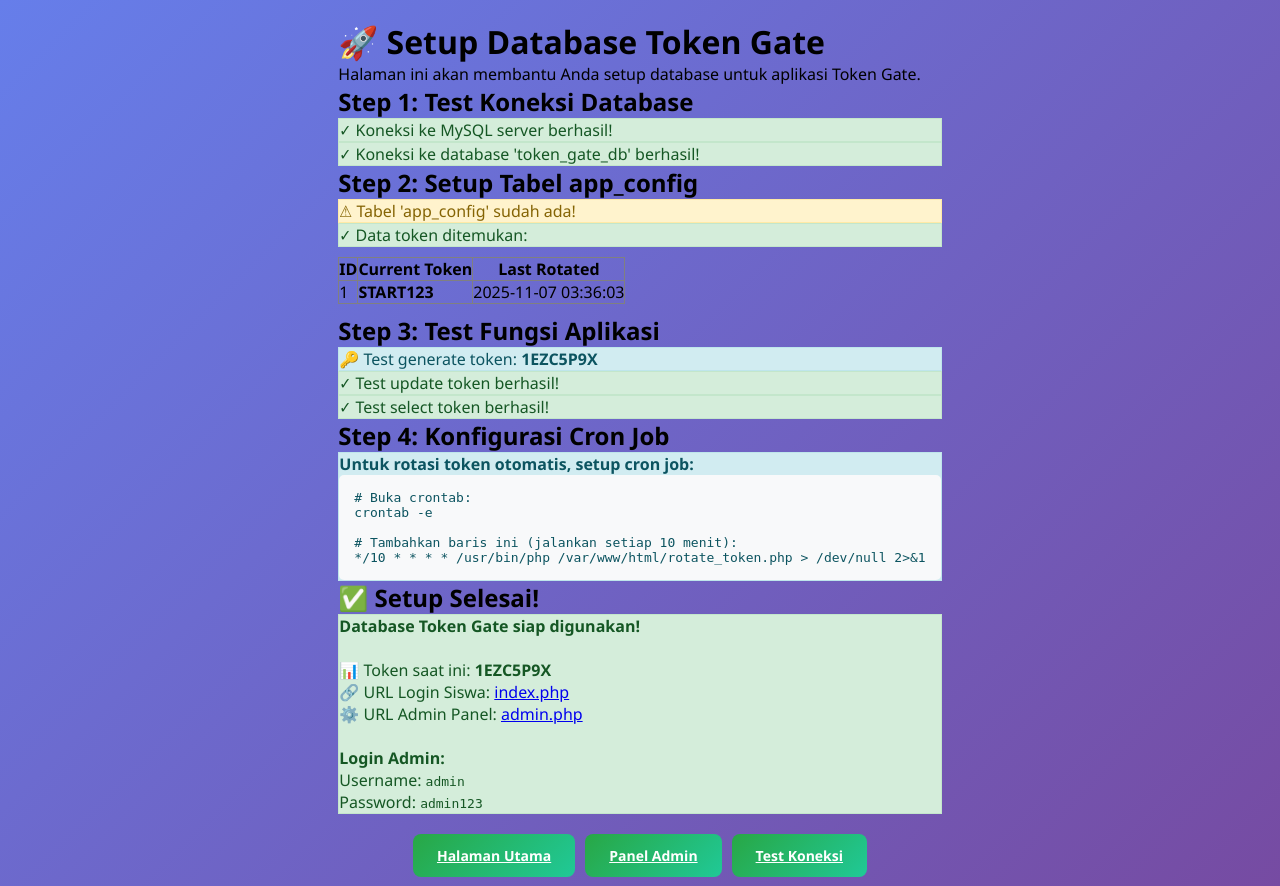
After one commit to Jem1004/token-gateway, a PHP site: page /setup_database.php in a window 1280 px wide. The commit adds this page. Run offline with PHP 8.4, Linux system fonts and the light colour scheme; data comes from the database, SQL or seed files in the repository.

Commit message:
db perbaikan

```diff
--- /dev/null
+++ b/setup_database.php
@@ -0,0 +1,193 @@
+<?php
+// File setup database otomatis untuk Token Gate
+require_once 'config.php';
+
+echo "<!DOCTYPE html>";
+echo "<html lang='id'>";
+echo "<head>";
+echo "    <meta charset='UTF-8'>";
+echo "    <meta name='viewport' content='width=device-width, initial-scale=1.0'>";
+echo "    <title>Setup Database - Token Gate</title>";
+echo "    <link rel='stylesheet' href='style.css'>";
+echo "    <style>";
+echo "        .setup-container { max-width: 800px; margin: 0 auto; padding: 20px; }";
+echo "        .status { padding: 10px; margin: 10px 0; border-radius: 5px; }";
+echo "        .success { background: #d4edda; color: #155724; border: 1px solid #c3e6cb; }";
+echo "        .error { background: #f8d7da; color: #721c24; border: 1px solid #f5c6cb; }";
+echo "        .warning { background: #fff3cd; color: #856404; border: 1px solid #ffeaa7; }";
+echo "        .info { background: #d1ecf1; color: #0c5460; border: 1px solid #bee5eb; }";
+echo "        pre { background: #f8f9fa; padding: 15px; border-radius: 5px; overflow-x: auto; }";
+echo "    </style>";
+echo "</head>";
+echo "<body>";
+echo "<div class='setup-container'>";
+
+echo "<h1>🚀 Setup Database Token Gate</h1>";
+echo "<p>Halaman ini akan membantu Anda setup database untuk aplikasi Token Gate.</p>";
+
+// Step 1: Test koneksi database
+echo "<h2>Step 1: Test Koneksi Database</h2>";
+
+try {
+    // Test koneksi ke MySQL server tanpa database
+    $pdo_server = new PDO("mysql:host=" . DB_HOST, DB_USER, DB_PASS);
+    $pdo_server->setAttribute(PDO::ATTR_ERRMODE, PDO::ERRMODE_EXCEPTION);
+
+    echo "<div class='success'>✓ Koneksi ke MySQL server berhasil!</div>";
+
+    // Test koneksi ke database
+    $pdo = new PDO("mysql:host=" . DB_HOST . ";dbname=" . DB_NAME, DB_USER, DB_PASS);
+    $pdo->setAttribute(PDO::ATTR_ERRMODE, PDO::ERRMODE_EXCEPTION);
+
+    echo "<div class='success'>✓ Koneksi ke database '" . DB_NAME . "' berhasil!</div>";
+
+} catch (PDOException $e) {
+    echo "<div class='error'>✗ Error koneksi: " . $e->getMessage() . "</div>";
+
+    // Jika database tidak ada
+    if (strpos($e->getMessage(), "Unknown database") !== false) {
+        echo "<div class='warning'>";
+        echo "<strong>Database '" . DB_NAME . "' tidak ada.</strong><br>";
+        echo "Silakan buat database terlebih dahulu:<br>";
+        echo "<pre>CREATE DATABASE " . DB_NAME . ";</pre>";
+        echo "</div>";
+    }
+
+    echo "<div class='info'>";
+    echo "<strong>Troubleshooting:</strong><br>";
+    echo "1. Pastikan MySQL server sedang berjalan<br>";
+    echo "2. Pastikan user '" . DB_USER . "' memiliki hak akses<br>";
+    echo "3. Periksa password dan username<br>";
+    echo "4. Pastikan database '" . DB_NAME . "' sudah dibuat";
+    echo "</div>";
+
+    echo "<p><a href='test_db_connection.php'>Test Koneksi Database →</a></p>";
+    echo "</div></body></html>";
+    exit;
+}
+
+// Step 2: Cek/buat tabel
+echo "<h2>Step 2: Setup Tabel app_config</h2>";
+
+try {
+    // Cek apakah tabel sudah ada
+    $stmt = $pdo->query("SHOW TABLES LIKE 'app_config'");
+    $table_exists = $stmt->rowCount() > 0;
+
+    if ($table_exists) {
+        echo "<div class='warning'>⚠ Tabel 'app_config' sudah ada!</div>";
+
+        // Cek data
+        $stmt = $pdo->query("SELECT * FROM app_config WHERE id = 1");
+        $data = $stmt->fetch();
+
+        if ($data) {
+            echo "<div class='success'>✓ Data token ditemukan:</div>";
+            echo "<table border='1' cellpadding='5' style='border-collapse: collapse; margin: 10px 0;'>";
+            echo "<tr><th>ID</th><th>Current Token</th><th>Last Rotated</th></tr>";
+            echo "<tr>";
+            echo "<td>" . htmlspecialchars($data['id']) . "</td>";
+            echo "<td><strong>" . htmlspecialchars($data['current_token']) . "</strong></td>";
+            echo "<td>" . htmlspecialchars($data['last_rotated']) . "</td>";
+            echo "</tr>";
+            echo "</table>";
+        } else {
+            echo "<div class='warning'>⚠ Tabel ada tapi kosong!</div>";
+        }
+    } else {
+        echo "<div class='info'>📝 Membuat tabel 'app_config'...</div>";
+
+        // Buat tabel
+        $sql = "CREATE TABLE app_config (
+            id INT PRIMARY KEY DEFAULT 1,
+            current_token VARCHAR(20) NOT NULL,
+            last_rotated TIMESTAMP DEFAULT CURRENT_TIMESTAMP
+        )";
+
+        $pdo->exec($sql);
+        echo "<div class='success'>✓ Tabel 'app_config' berhasil dibuat!</div>";
+
+        // Insert data awal
+        $sql = "INSERT INTO app_config (id, current_token) VALUES (1, 'START123')";
+        $pdo->exec($sql);
+        echo "<div class='success'>✓ Data awal berhasil dimasukkan!</div>";
+    }
+
+} catch (PDOException $e) {
+    echo "<div class='error'>✗ Error membuat tabel: " . $e->getMessage() . "</div>";
+    echo "</div></body></html>";
+    exit;
+}
+
+// Step 3: Test fungsi aplikasi
+echo "<h2>Step 3: Test Fungsi Aplikasi</h2>";
+
+try {
+    // Test generate token
+    function generateRandomToken($length = 8) {
+        $characters = 'ABCDEFGHIJKLMNOPQRSTUVWXYZ0123456789';
+        $charactersLength = strlen($characters);
+        $randomString = '';
+        for ($i = 0; $i < $length; $i++) {
+            $randomString .= $characters[rand(0, $charactersLength - 1)];
+        }
+        return $randomString;
+    }
+
+    $test_token = generateRandomToken();
+    echo "<div class='info'>🔑 Test generate token: <strong>" . $test_token . "</strong></div>";
+
+    // Test update token
+    $stmt = $pdo->prepare("UPDATE app_config SET current_token = :token WHERE id = 1");
+    $stmt->execute([':token' => $test_token]);
+    echo "<div class='success'>✓ Test update token berhasil!</div>";
+
+    // Test select token
+    $stmt = $pdo->prepare("SELECT current_token FROM app_config WHERE id = 1");
+    $stmt->execute();
+    $result = $stmt->fetch();
+
+    if ($result && $result['current_token'] === $test_token) {
+        echo "<div class='success'>✓ Test select token berhasil!</div>";
+    } else {
+        echo "<div class='error'>✗ Test select token gagal!</div>";
+    }
+
+} catch (PDOException $e) {
+    echo "<div class='error'>✗ Error testing fungsi: " . $e->getMessage() . "</div>";
+}
+
+// Step 4: Konfigurasi Cron Job
+echo "<h2>Step 4: Konfigurasi Cron Job</h2>";
+echo "<div class='info'>";
+echo "<strong>Untuk rotasi token otomatis, setup cron job:</strong><br>";
+echo "<pre>";
+echo "# Buka crontab:\n";
+echo "crontab -e\n\n";
+echo "# Tambahkan baris ini (jalankan setiap 10 menit):\n";
+echo "*/10 * * * * /usr/bin/php " . __DIR__ . "/rotate_token.php > /dev/null 2>&1";
+echo "</pre>";
+echo "</div>";
+
+// Summary
+echo "<h2>✅ Setup Selesai!</h2>";
+echo "<div class='success'>";
+echo "<strong>Database Token Gate siap digunakan!</strong><br><br>";
+echo "📊 Token saat ini: <strong>" . $test_token . "</strong><br>";
+echo "🔗 URL Login Siswa: <a href='index.php' target='_blank'>index.php</a><br>";
+echo "⚙️  URL Admin Panel: <a href='admin.php' target='_blank'>admin.php</a><br><br>";
+echo "<strong>Login Admin:</strong><br>";
+echo "Username: <code>admin</code><br>";
+echo "Password: <code>admin123</code>";
+echo "</div>";
+
+echo "<div style='margin-top: 30px; text-align: center;'>";
+echo "<a href='index.php' class='action-btn' style='margin: 5px;'>Halaman Utama</a>";
+echo "<a href='admin.php' class='action-btn' style='margin: 5px;'>Panel Admin</a>";
+echo "<a href='test_db_connection.php' class='action-btn' style='margin: 5px;'>Test Koneksi</a>";
+echo "</div>";
+
+echo "</div>";
+echo "</body>";
+echo "</html>";
+?>
```
Also changed, not shown: admin.php (+19 -1 lines), test_db_connection.php (added, +86 -0 lines), README.md (added).
